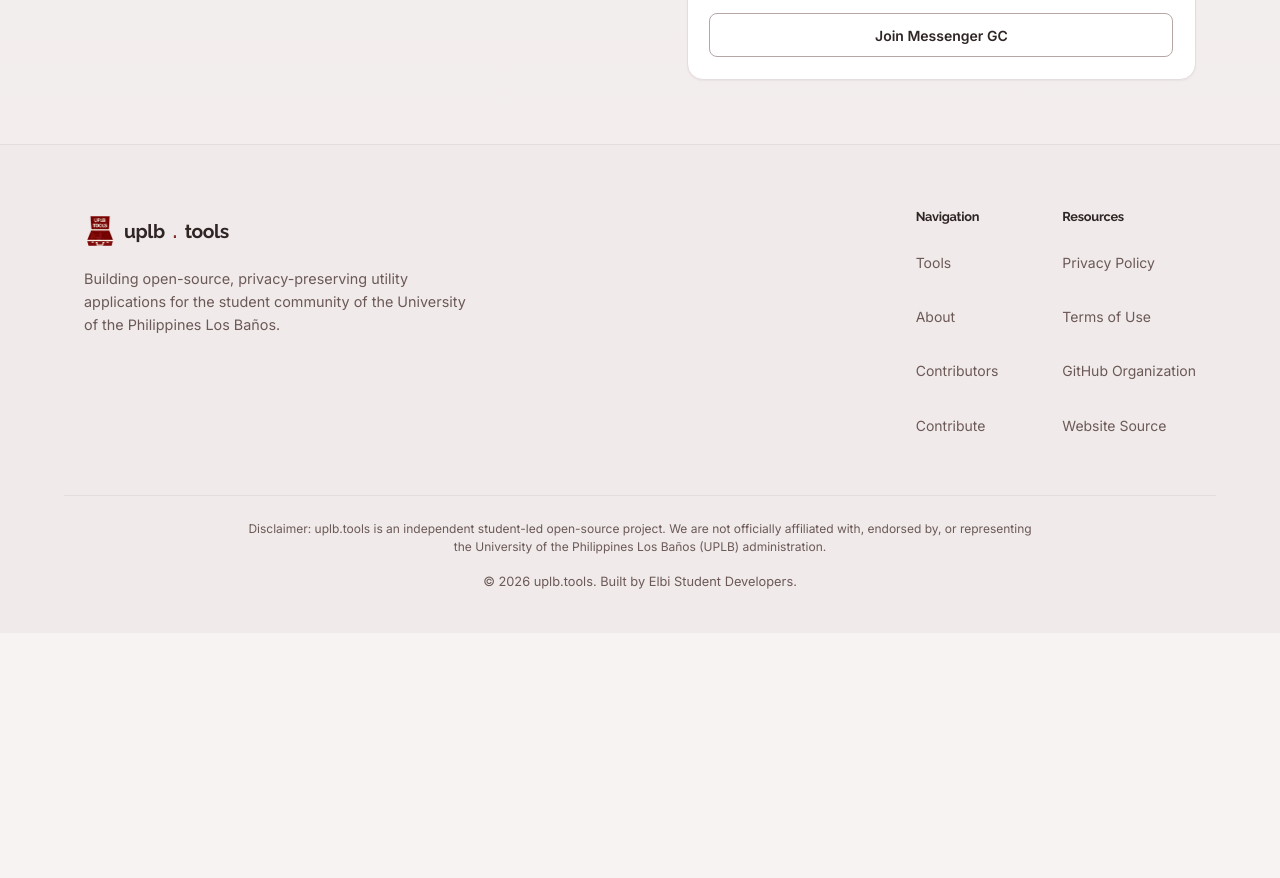
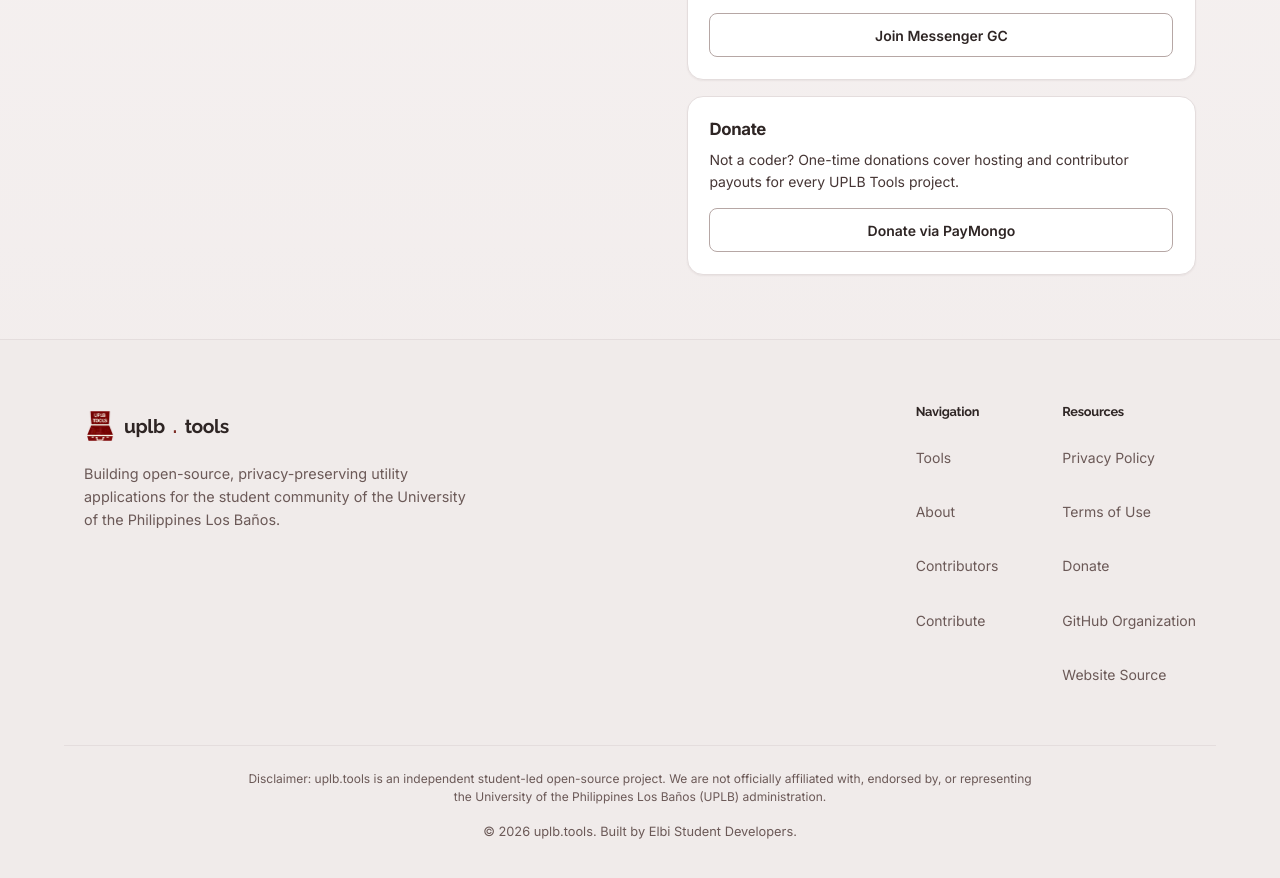
Before and after one commit to uplbtools/uplbtools.me, an Astro site: page / in a window 1280 px wide. Shown: the part 3040-3918 px from the top of the page. Before the commit the page ends 3673 px from the top, so only its background shows below. Built offline with nearby package versions, Linux system fonts and the light colour scheme; Astro itself is replaced by a stand-in of ours; no server answers.

Commit message:
feat(community): link one-time donations to room-tba PayMongo flow

```diff
--- a/src/components/Community.astro
+++ b/src/components/Community.astro
@@ -144,6 +144,23 @@ import OpensInNewTab from "./OpensInNewTab.astro";
             <OpensInNewTab />
           </a>
         </div>
+
+        <div class="card link-card">
+          <h3>Donate</h3>
+          <p>
+            Not a coder? One-time donations cover hosting and contributor
+            payouts for every UPLB Tools project.
+          </p>
+          <a
+            href="https://room-tba.uplbtools.me/donate"
+            target="_blank"
+            rel="noopener noreferrer"
+            class="btn btn-secondary"
+          >
+            Donate via PayMongo
+            <OpensInNewTab />
+          </a>
+        </div>
       </div>
     </div>
   </div>
--- a/src/components/Footer.astro
+++ b/src/components/Footer.astro
@@ -35,6 +35,7 @@ import OpensInNewTab from "./OpensInNewTab.astro";
         <h2 class="footer-heading">Resources</h2>
         <a href="/privacy">Privacy Policy</a>
         <a href="/terms">Terms of Use</a>
+        <a href="https://room-tba.uplbtools.me/donate">Donate</a>
         <a
           href="https://github.com/uplbtools"
           target="_blank"
```
